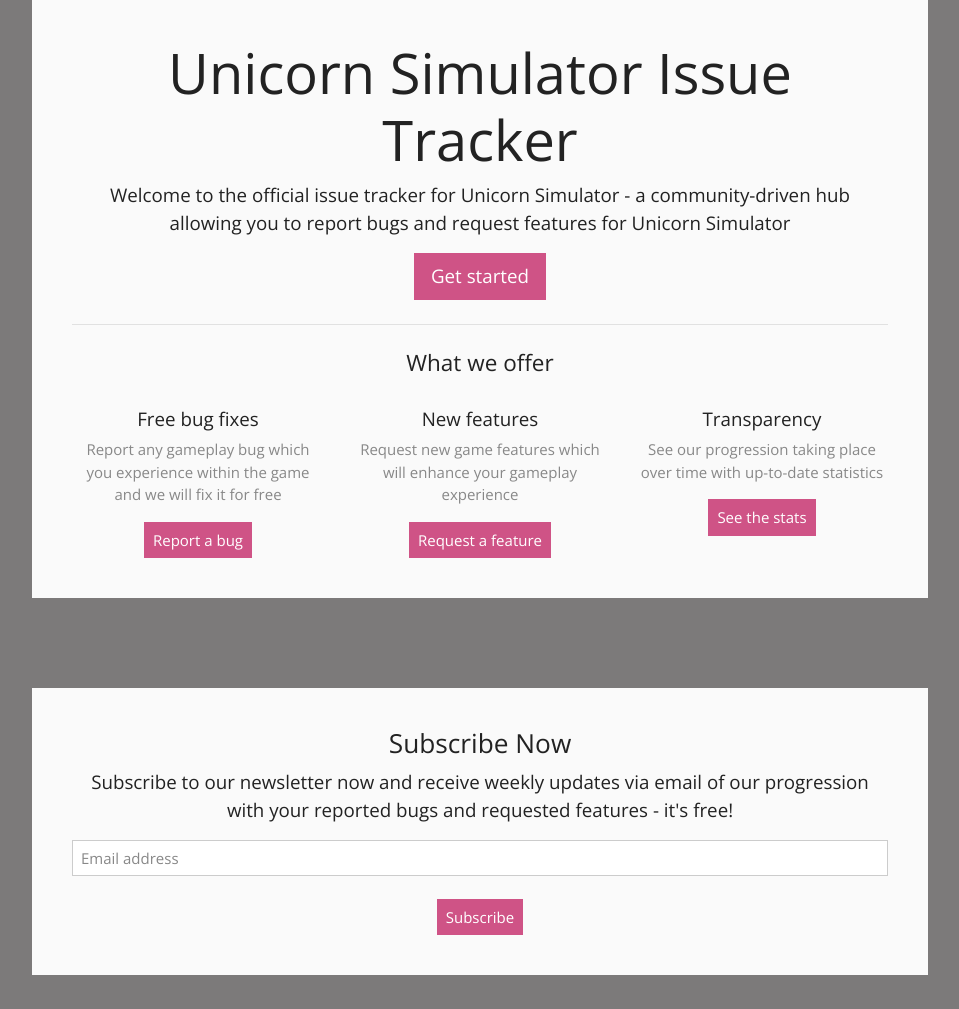
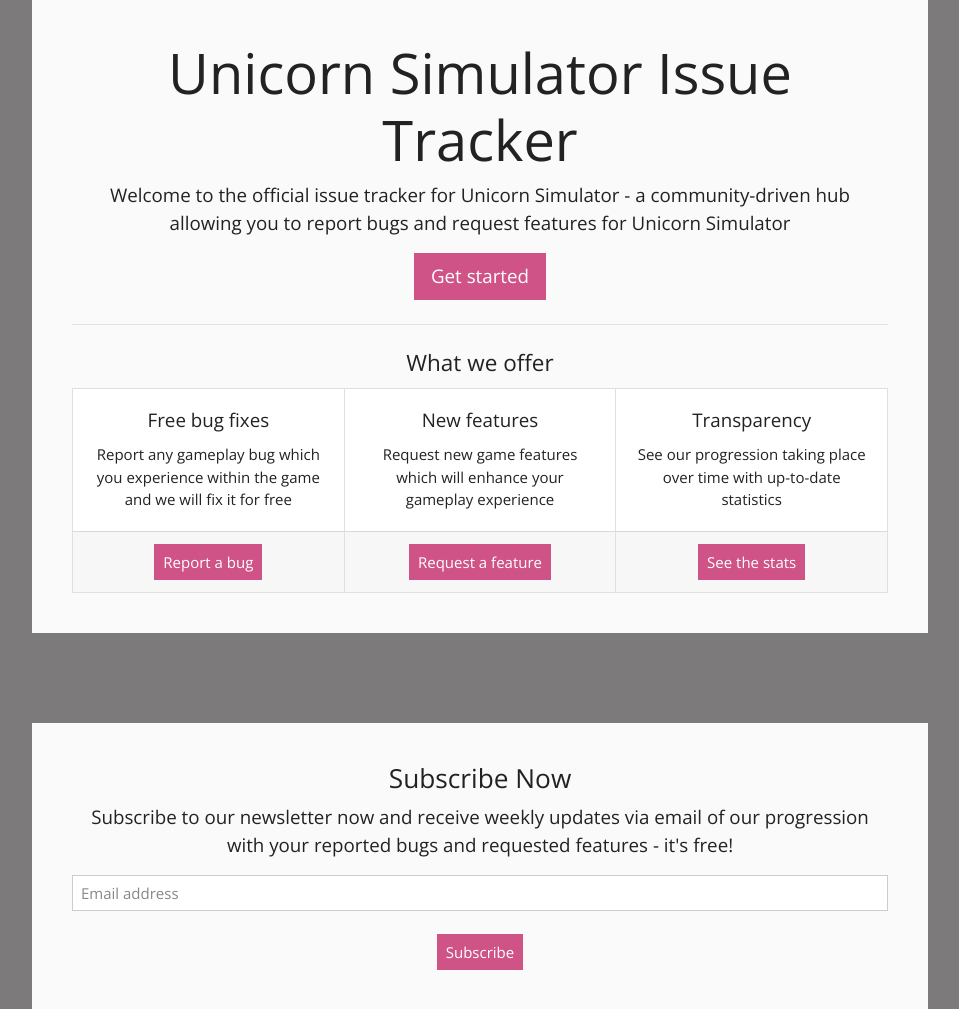
Before and after one commit to kimpea/us-issue-tracker, a Django app: page / in a window 1280 px wide. Shown: the part 158-1167 px from the top of the page, without its empty margins (160-1119 px from the left). Run offline with Django 3.2, Linux system fonts and the light colour scheme; some libraries are stand-ins or nearby versions.

Commit message:
Use card-group for services

```diff
--- a/home/templates/index.html
+++ b/home/templates/index.html
@@ -18,25 +18,38 @@
             <h4 class="card-title"><strong>What we offer</strong></h4>
         </div>
     </div>
-    <div class="row text-center">
-        <div class="col-sm-4 service">
-            <h5><strong>Free bug fixes</strong></h5>
-            <p class="text-muted">Report any gameplay bug which you experience within the game and we will fix it for free</p>
+
+    <div class="card-group">
+        <div class="card">
+            <div class="card-body">
+                <h5 class="card-title">Free bug fixes</h5>
+                <p class="card-text">Report any gameplay bug which you experience within the game and we will fix it for free</p>
+            </div>
+            <div class="card-footer">
                 {% if user.is_authenticated %}
                 <a href="{% url 'report_bug' %}" class="btn btn-primary">Report a bug</a> {% else %}
                 <a href="{% url 'login' %}" class="btn btn-primary">Report a bug</a> {% endif %}
             </div>
-        <div class="col-sm-4 service">
-            <h5><strong>New features</strong></h5>
-            <p class="text-muted">Request new game features which will enhance your gameplay experience</p>
+        </div>
+        <div class="card">
+            <div class="card-body">
+                <h5 class="card-title">New features</h5>
+                <p class="card-text">Request new game features which will enhance your gameplay experience</p>
+            </div>
+            <div class="card-footer">
                 {% if user.is_authenticated %}
                 <a href="{% url 'request_feature' %}" class="btn btn-primary">Request a feature</a> {% else %}
                 <a href="{% url 'login' %}" class="btn btn-primary">Request a feature</a> {% endif %}
             </div>
-        <div class="col-sm-4 service">
-            <h5><strong>Transparency</strong></h5>
-            <p class="text-muted">See our progression taking place over time with up-to-date statistics</p>
+        </div>
+        <div class="card">
+            <div class="card-body">
+                <h5 class="card-title">Transparency</h5>
+                <p class="card-text">See our progression taking place over time with up-to-date statistics</p>
+            </div>
+            <div class="card-footer">
                 <a href="{% url 'stats' %}" class="btn btn-primary">See the stats</a>
+            </div>
         </div>
     </div>
 </div>
```
Lines whose indentation alone changed are shown as unchanged.
